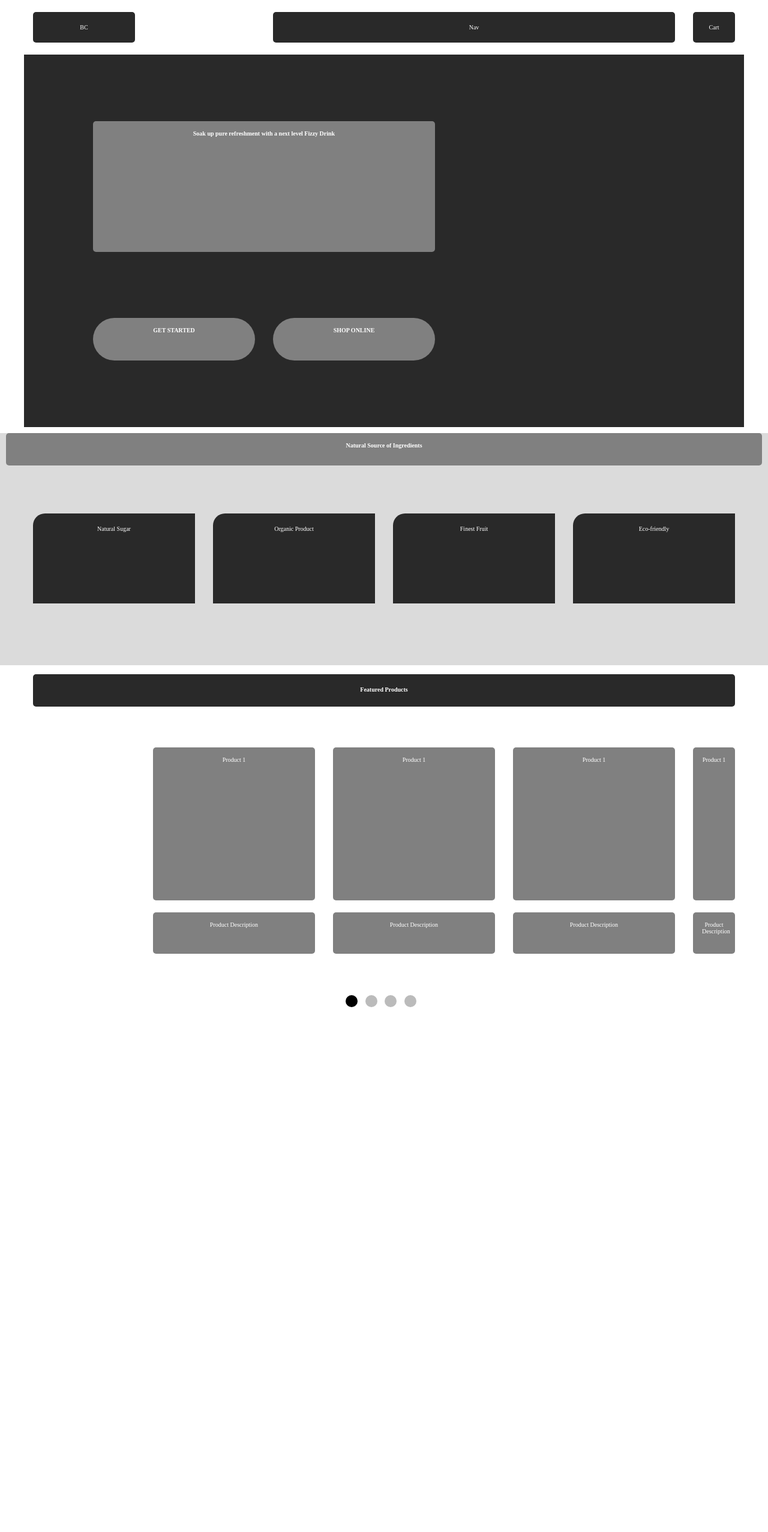
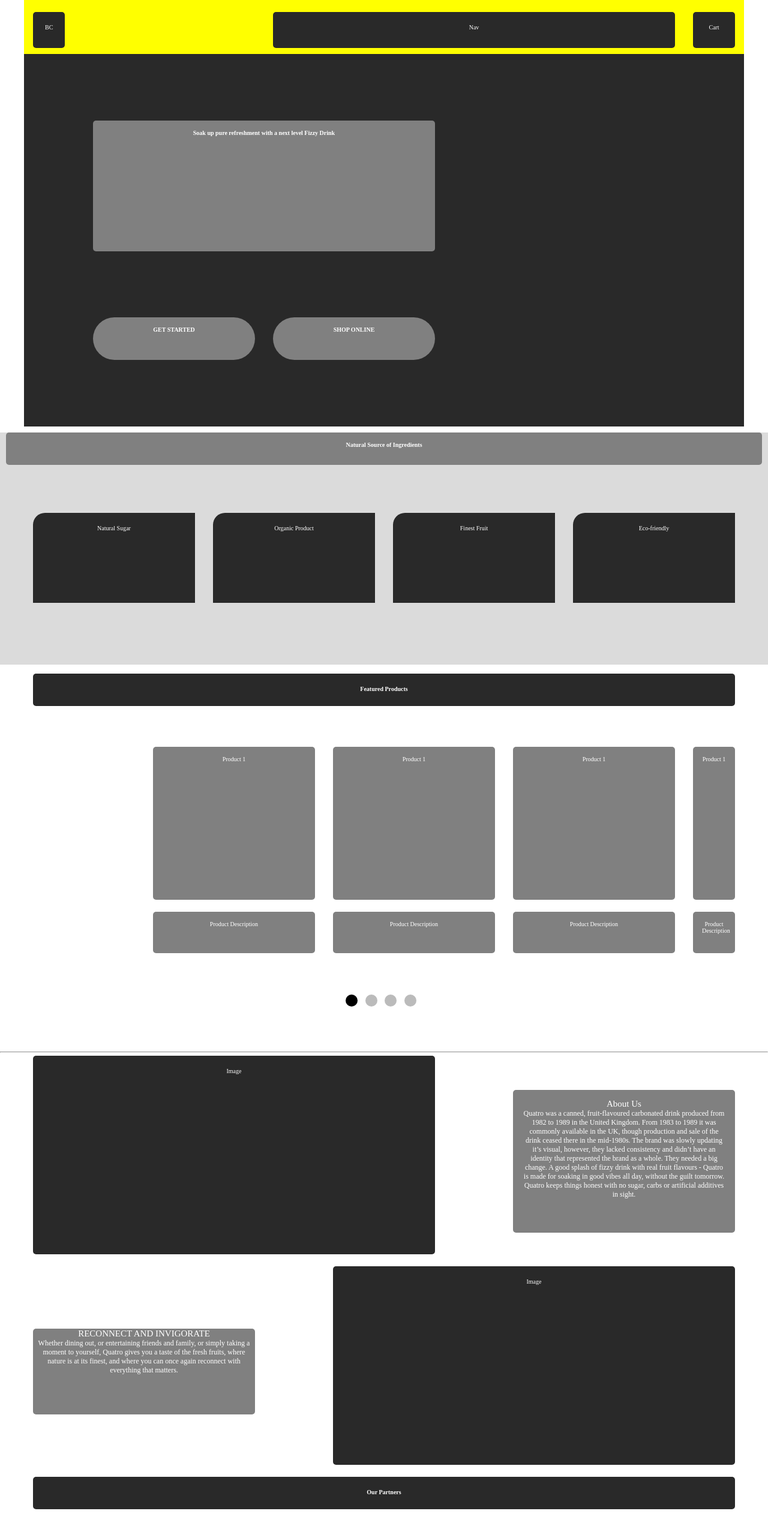
Before and after one commit to kwenox25/dahilan_kwencymaye_project4, a plain HTML site: page index.html in a window 1280 px wide. Shown: the top 2554 px of the page at 60% size. Before the commit the page ends 1749 px from the top, so only its background shows below. Drawn offline with Linux system fonts and the light colour scheme.

Commit message:
main changes to html and added the partner section

```diff
--- a/css/main.css
+++ b/css/main.css
@@ -1,7 +1,32 @@
+#main-logo {
+    margin-top: 20px;
+    margin-bottom: 20px;
+    height: 60px;
+    position: absolute;
+    top: 0;
+}
+
+#main-nav {
+    margin-top: 20px;
+    margin-bottom: 20px;
+    height: 60px;
+    position: relative;
+}
+
+#cart {
+    margin-top: 20px;
+    margin-bottom: 20px;
+    height: 60px;
+}
 
 #main-header {
-    margin-top: 20px;
-    margin-bottom: 20px;
+    top: 0;
+    height: 90px;
+    /* margin-top: 20px;
+    margin-bottom: 20px; */
+    position: sticky;
+    z-index: 999999 !important;
+    background-color: yellow;
 }
 #hero-con {
     background-color: #292929;
@@ -80,6 +105,46 @@
     background-color: black;
 }
 
+.aboutUs-image {
+    height: 291px;
+    margin-bottom: 20px;
+}
+
+#aboutUs {
+    font-size: 15px;
+    height: 238px;
+    margin-bottom: 20px;
+
+}
+
+#reConnect {
+    font-size: 15px;
+    height: 143px;
+    margin-bottom: 20px;
+
+}
+
+.aboutus-parag {
+
+    padding: 0;
+    background-color: grey;
+    color: white;
+
+}
+
+#ourPartners-h2 {
+    height: 54px;
+}
+
+#ourPartners {
+    height: 593px;
+}
+
+.ourPartners-logo {
+    margin-top: 50px;
+    height: 130px;
+}
+
 @media screen and (min-width: 768px) {
     /* #main-logo {
         order: -1;
@@ -116,6 +181,28 @@
     #product2, #product3, #product4 {
         display: block;
     }
+    .aboutUs-image {
+        height: 291px;
+    }
+    .aboutus-parag {
+        font-size: 10px;
+        background-color: grey;
+        color: white;
+
+    }
+
+    #aboutUs {
+        margin: auto;
+    }
+
+    #reConnect {
+        margin: auto;
+    }
+
+    #ourPartners {
+        height: 564px;
+    }
+
 }
 
 @media screen and (min-width: 1200px) {
@@ -141,4 +228,28 @@
         margin-bottom: 20px;
     }
 
+    .aboutUs-image {
+        height: 331px;
+    }
+
+    .aboutus-parag {
+        font-size: 12px;
+        padding: 0;
+        background-color: grey;
+        color: white;
+    }
+
+    #aboutUs {
+        margin: auto;
+    }
+
+    #reConnect {
+        margin: auto;
+    }
+
+    #ourPartners {
+        height: 736px;
+    }
+
+
 }
--- a/index.html
+++ b/index.html
@@ -13,17 +13,17 @@
     <h1 class="hidden">Welcome to QUATRO</h1>
     <header class="grid-con" id="main-header">
         <div class="box col-start-1 col-end-2 m-col-start-1 m-col-end-3" id="main-logo">BC</div>
-        <nav class="box col-start-2 col-end-4 m-col-start-5 m-col-end-12">
+        <nav class="box col-start-2 col-end-4 m-col-start-5 m-col-end-12" id="main-nav">
             <h2 class="hidden">Main Navigation</h2>
             Nav</nav>
-        <div class="box col-start-4 col-end-5 m-col-start-12 m-col-end-13">Cart</div>
+        <div class="box col-start-4 col-end-5 m-col-start-12 m-col-end-13" id="cart">Cart</div>
     </header>
 
     <section class="grid-con" id="hero-con">
         <div class="box2 col-span-full m-col-start-2 m-col-end-8 tag-line" id="hero-h3">
             <h3 class="title-h3">
                 Soak up pure refreshment with a next level <span class="highlight-orange">Fizzy Drink</span></h3>
-            <!-- <p>A good splash of fizzy drink with real fruit flavours - Quatro is made for soaking in good vibes all day, without the guilt tomorrow. Quatro keeps things honest with no sugar, carbs or artificial additives in sight.</p> -->
+
         </div>
 
         <div id="getStarted" class="box2 col-start-2 col-end-4 m-col-start-2 m-col-end-5 buttonOrange">
@@ -81,6 +81,36 @@
                 <span class="dot"></span>
                 <span class="dot"></span>
             </div>
+
+    </section>
+    <hr>
+
+    <section class="grid-con" id="aboutUs-con">
+            <div class="box col-span-full m-col-start-1 m-col-end-8 aboutUs-image">Image</div>
+            <div class="box2  col-span-full m-col-start-9 m-col-end-13 " id="aboutUs">About Us
+
+                <p class="col-span-full m-col-start-9 m-col-end-13 aboutus-parag">Quatro was a canned, fruit-flavoured carbonated drink produced from 1982 to 1989 in the United Kingdom. From 1983 to 1989 it was commonly available in the UK, though production and sale of the drink ceased there in the mid-1980s. The brand was slowly updating it’s visual, however, they lacked consistency and didn’t have an identity that represented the brand as a whole. They needed a big change.
+
+                    A good splash of fizzy drink with real fruit flavours - Quatro is made for soaking in good vibes all day, without the guilt tomorrow. Quatro keeps things honest with no sugar, carbs or artificial additives in sight. </p>
+            </div>
+
+            <div class="box2 col-span-full m-col-start-1 m-col-end-5 aboutus-parag" id="reConnect">RECONNECT AND INVIGORATE
+                <p class="aboutus-parag col-span-full m-col-start-1 m-col-end-5">Whether dining out, or entertaining friends and family, or simply taking a moment to yourself, Quatro gives you a taste of the fresh fruits, where nature is at its finest, and where you can once again reconnect with everything that matters.</p>
+            </div>
+
+            <div class="box col-span-full m-col-start-6 m-col-end-13 aboutUs-image">Image</div>
+    </section>
+
+    <section class="grid-con" id="ourPartners">
+        <h2 class="box col-span-full" id="ourPartners-h2">Our Partners</h2>
+        <div class="box col-start-1 col-end-3 ourPartners-logo"></div>
+        <div class="box col-start-3 col-end-5 ourPartners-logo"></div>
+        <div class="box col-start-1 col-end-3 m-col-start-5 m-col-end-7 ourPartners-logo"></div>
+        <div class="box col-start-3 col-end-5 m-col-start-7 m-col-end-9 ourPartners-logo"></div>
+        <div class="box col-start-1 col-end-3 m-col-start-9 m-col-end-11 ourPartners-logo"></div>
+        <div class="box col-start-3 col-end-5 m-col-start-11 m-col-end-13 ourPartners-logo"></div>
+
+
     </section>
 
 
```
